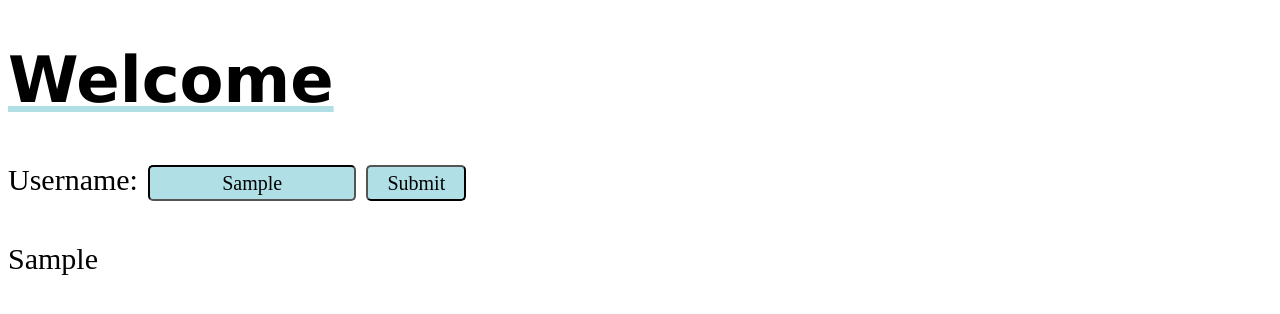
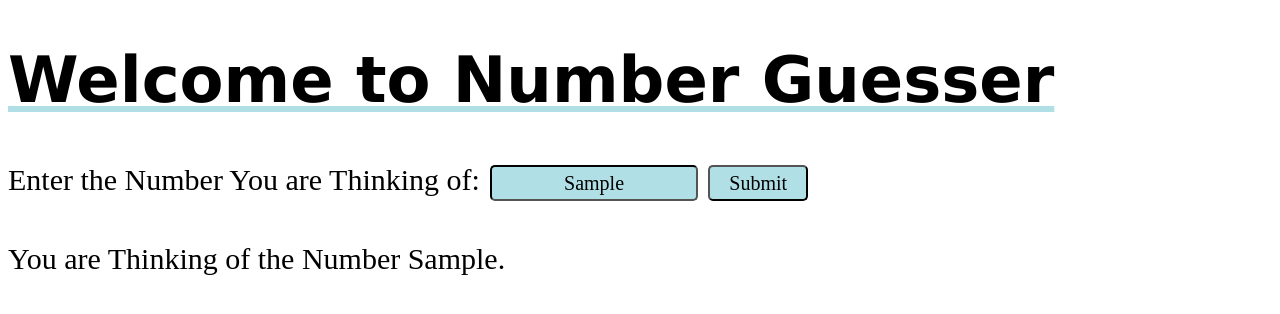
Before and after one commit to imjackmaher/Number-Guesser, a plain HTML site: page index.html in a window 1280 px wide. Both pictures are taken after typing "Sample" into the empty fields and a click on the button "Submit". Drawn offline with Linux system fonts and the light colour scheme.

Commit message:
Made number guesser

```diff
--- a/index.html
+++ b/index.html
@@ -18,9 +18,9 @@
   <input id="myText"><br><br>
   <button id="myButton">submit</button>
 -->
-  <h1 class="welcome-text">Welcome</h1>
+  <h1 class="welcome-text">Welcome to Number Guesser</h1>
 
-  <label class="username-label">Username:</label>
+  <label class="username-label">Enter the Number You are Thinking of:</label>
   <input class="username-input" id="myText">
   <button class= "myButton" id="myButton">Submit</button><br><br>
   <p1 class="myp1" id="myp1"></p1>
--- a/java.js
+++ b/java.js
@@ -54,11 +54,10 @@ console.log(username);
 /* Textbox User Input Accept
 also seen in html file
 */
-
-let username;
+let number;
 
 document.getElementById("myButton").onclick = function(){
-  username = document.getElementById("myText").value;
-  console.log(username);
-  document.getElementById("myp1").textContent = username;
+  number = document.getElementById("myText").value;
+  console.log(number);
+  document.getElementById("myp1").textContent = `You are Thinking of the Number ${number}.`;
 }
```
